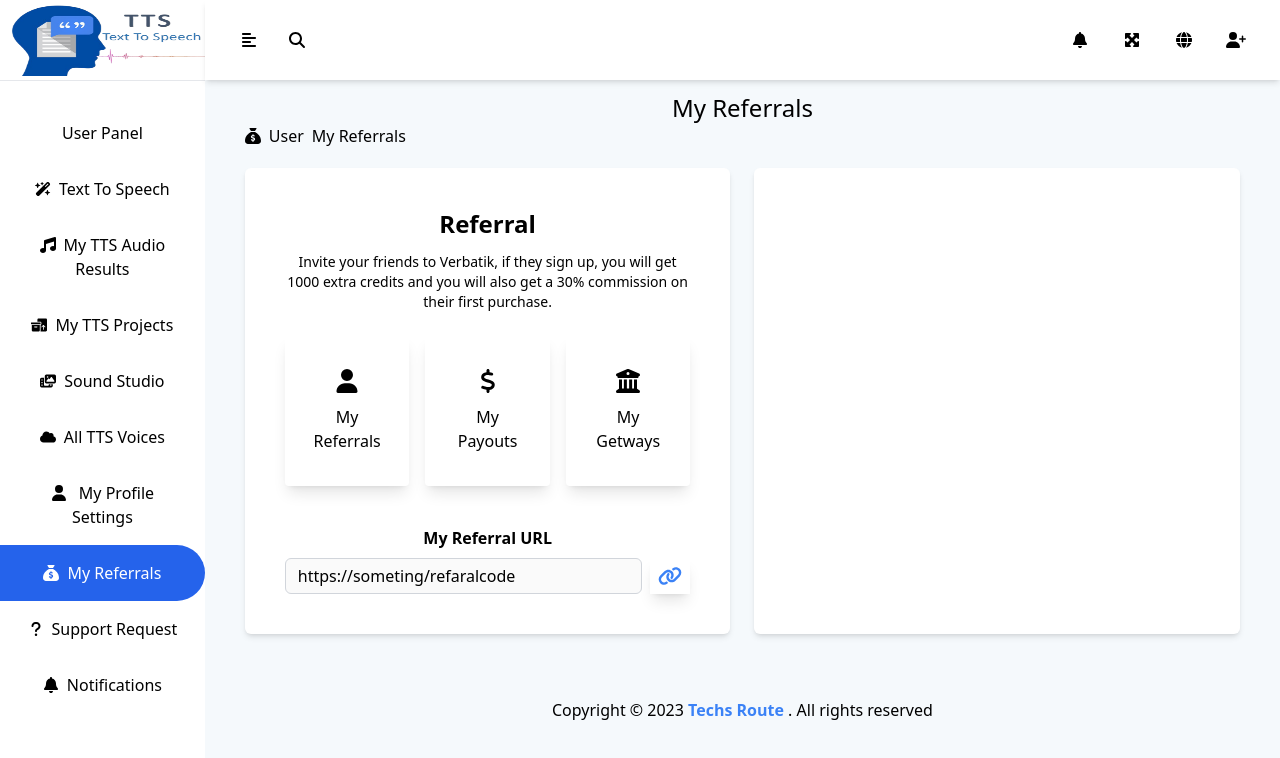
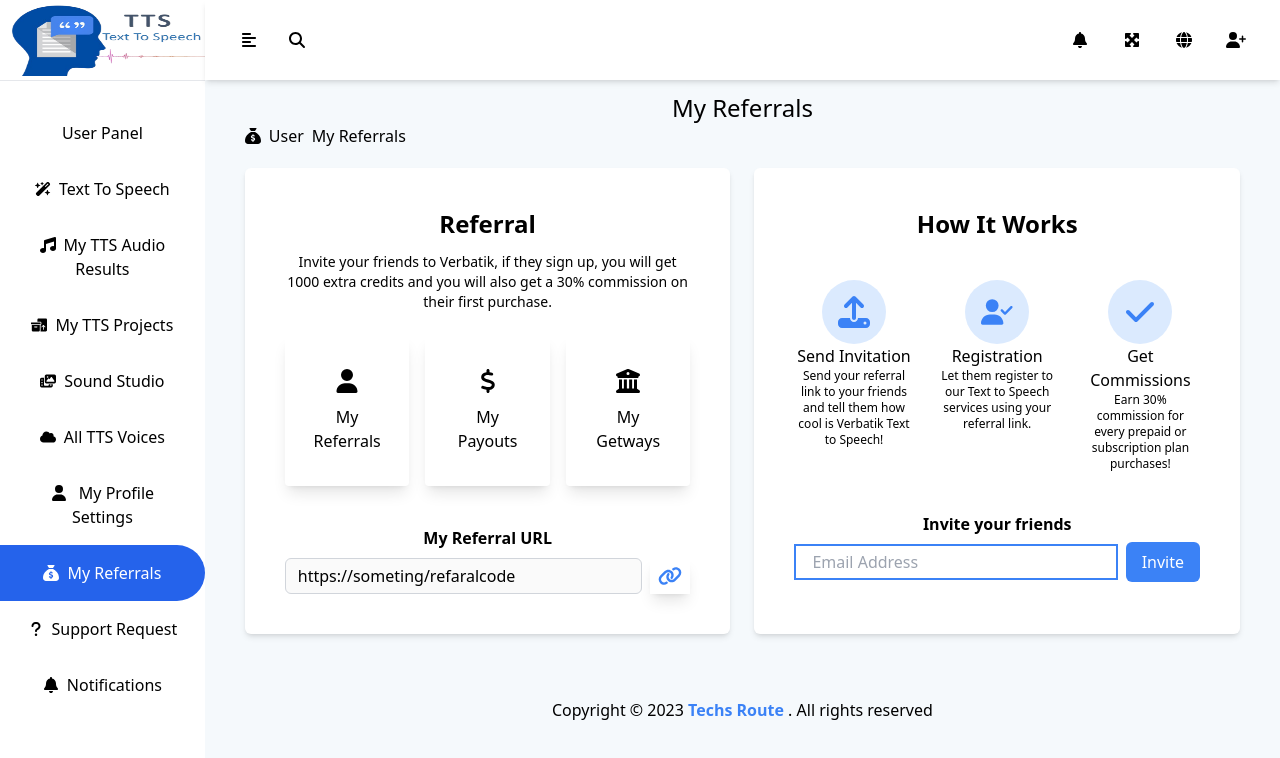
Before and after one commit to SaymanRabbi/text-to-speech, a React (Create React App) app: page /myreferrals in a window 1280 px wide. Shown: the top 758 px of the page. Built offline with nearby package versions, Linux system fonts and the light colour scheme.

Commit message:
complete my refaral

```diff
--- a/src/Pages/MyReferrals/RightContent.jsx
+++ b/src/Pages/MyReferrals/RightContent.jsx
@@ -1,9 +1,68 @@
 import React from 'react';
+import { FontAwesomeIcon } from '@fortawesome/react-fontawesome';
+import { faUpload,faCheck,faUserCheck } from '@fortawesome/free-solid-svg-icons';
 
 const RightContent = () => {
     return (
         <div className=' bg-white p-10 shadow-md rounded-md'>
+             <h2 className='font-bold text-center text-2xl'>How It Works</h2>
+             <div className=' grid md:grid-cols-3 gap-6 mt-10 grid-cols-1'>
+               <div>
+                 <div className='flex flex-col justify-center items-center'>
+                     <div className='flex justify-center items-center rounded-full bg-blue-100 w-16 h-16'>
+                        <FontAwesomeIcon icon={faUpload} className=' w-8 h-8 text-blue-500'/>
+                        </div>
+                        <div className=' text-center'>
+                            <h2>
+                            Send Invitation
+                            </h2>
+                            <p className=' text-xs'>
+                            Send your referral link to your friends and tell them how cool is Verbatik Text to Speech!
+                            </p>
+                        </div>
+                 </div>
+               </div>
+               <div>
+                 <div className='flex flex-col justify-center items-center'>
+                     <div className='flex justify-center items-center rounded-full bg-blue-100 w-16 h-16'>
+                        <FontAwesomeIcon icon={faUserCheck} className=' w-8 h-8 text-blue-500'/>
+                        </div>
+                        <div className=' text-center'>
+                            <h2>
+                            Registration
+                            </h2>
+                            <p className=' text-xs'>
+                            Let them register to our Text to Speech services using your referral link.
+                            </p>
+                        </div>
+                 </div>
+               </div>
+               <div>
+                 <div className='flex flex-col justify-center items-center'>
+                     <div className='flex justify-center items-center rounded-full bg-blue-100 w-16 h-16'>
+                        <FontAwesomeIcon icon={faCheck} className=' w-8 h-8 text-blue-500'/>
+                        </div>
+                        <div className=' text-center'>
+                            <h2>
+                            Get Commissions
+                            </h2>
+                            <p className=' text-xs'>
+                            Earn 30% commission for every prepaid or subscription plan purchases!
+                            </p>
+                        </div>
+                 </div>
+               </div>
+             </div>
+             <div>
+             <h2 className='mt-10 font-bold mb-2'>Invite your friends</h2>
+             <div>
+                    <div className='flex gap-2 items-center h-9'>
+                         <input type="text" className=' h-full px-4 w-full border-blue-500 outline-none border-2' placeholder='Email Address' />
 
+                            <button className='bg-blue-500 text-white px-4 py-2 rounded-md'>Invite</button>
+                        </div>
+             </div>
+             </div>
         </div>
     );
 };
```
